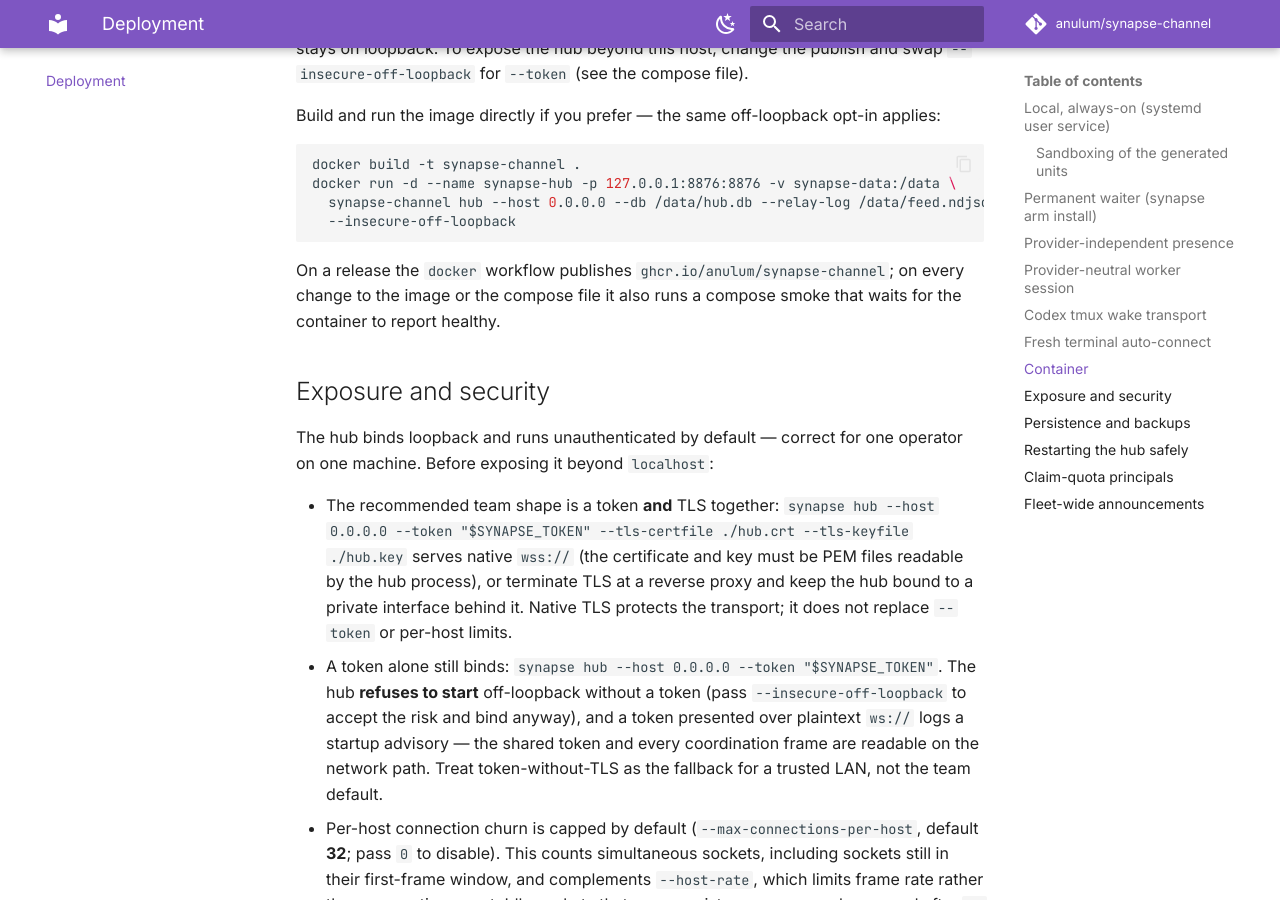
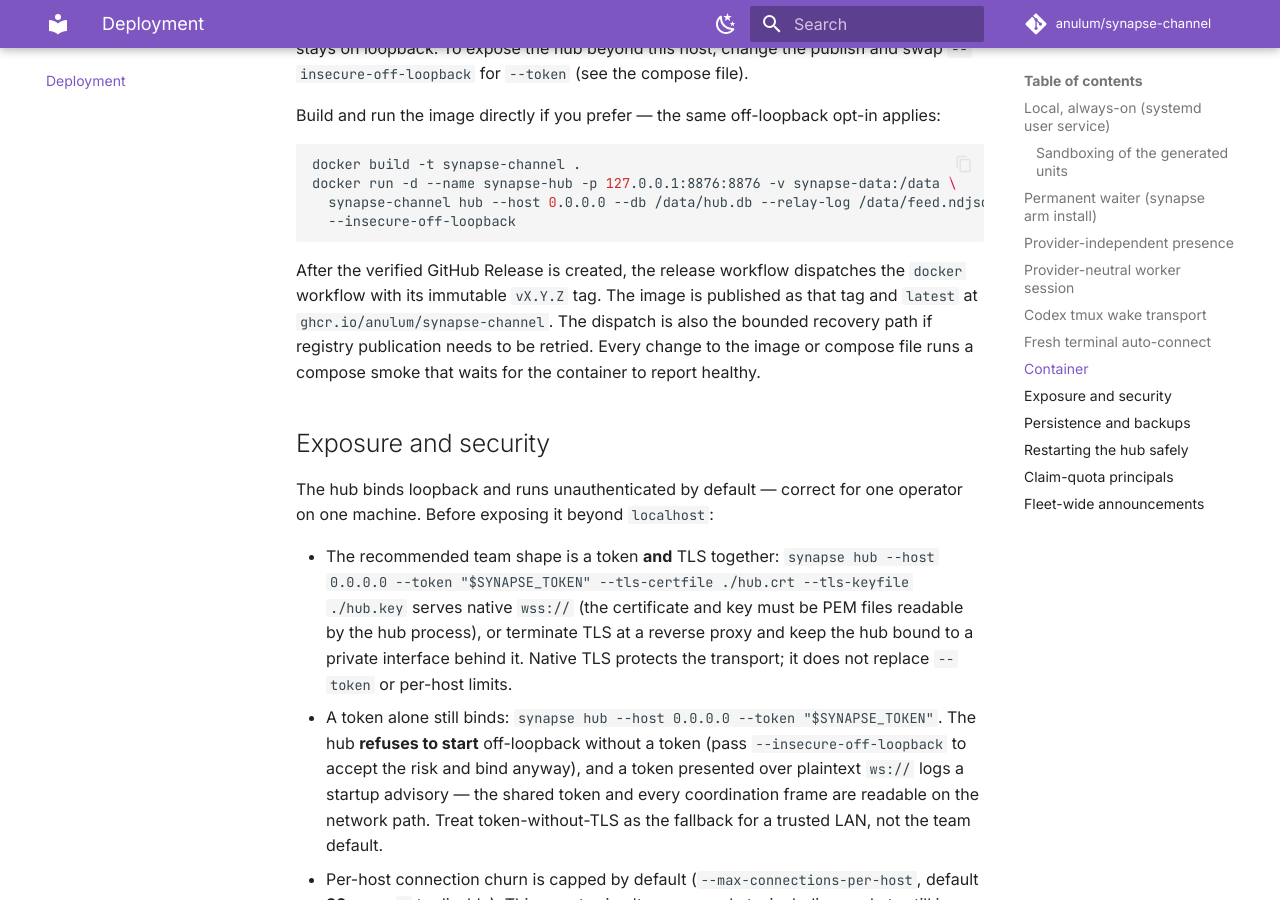
Before and after one commit to anulum/synapse-channel, an MkDocs documentation site: the page built from docs/deployment.md, in a window 1280 px wide and 900 px high, scrolled down 5344 px. Built offline with MkDocs 1.6.1 and Material for MkDocs 9.7.7, drawn with Linux system fonts in a browser that asks for light colours; comment, search, counter and statistics services are not loaded.

Commit message:
ci(docker): dispatch immutable GHCR publish after verified release
After the release job creates the GitHub Release, dispatch docker.yml with the
immutable vX.Y.Z tag so GHCR receives that tag and latest. Fail closed when the
dispatched tag is malformed or does not resolve to the checked-out commit.
Grant actions:write only for the trusted dispatch step.

Seat: 2448285

Authored by Anulum Fortis & Arcane Sapience (protoscience@anulum.li)

````diff
--- a/docs/_generated/capability_manifest.json
+++ b/docs/_generated/capability_manifest.json
@@ -7,7 +7,7 @@
     "optional_dependency_groups": 13,
     "package_modules": 504,
     "public_api_exports": 70,
-    "tests": 8587,
+    "tests": 8588,
     "version": "0.99.12",
     "wire_message_types": 79,
     "workflows": 22
--- a/docs/deployment.md
+++ b/docs/deployment.md
@@ -267,9 +267,11 @@
   --insecure-off-loopback
 ```
 
-On a release the `docker` workflow publishes `ghcr.io/anulum/synapse-channel`; on every
-change to the image or the compose file it also runs a compose smoke that waits for the
-container to report healthy.
+After the verified GitHub Release is created, the release workflow dispatches the
+`docker` workflow with its immutable `vX.Y.Z` tag. The image is published as that tag
+and `latest` at `ghcr.io/anulum/synapse-channel`. The dispatch is also the bounded
+recovery path if registry publication needs to be retried. Every change to the image
+or compose file runs a compose smoke that waits for the container to report healthy.
 
 ## Exposure and security
 
````
Also changed, not shown: README.md (+1 -1 lines), 4 other files.
